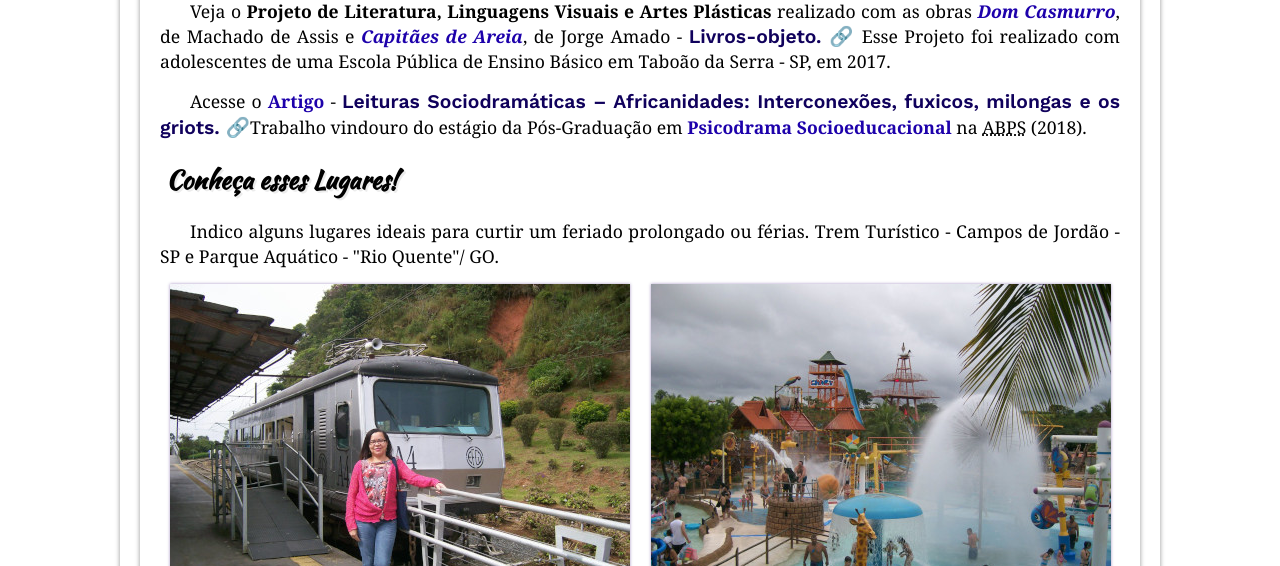
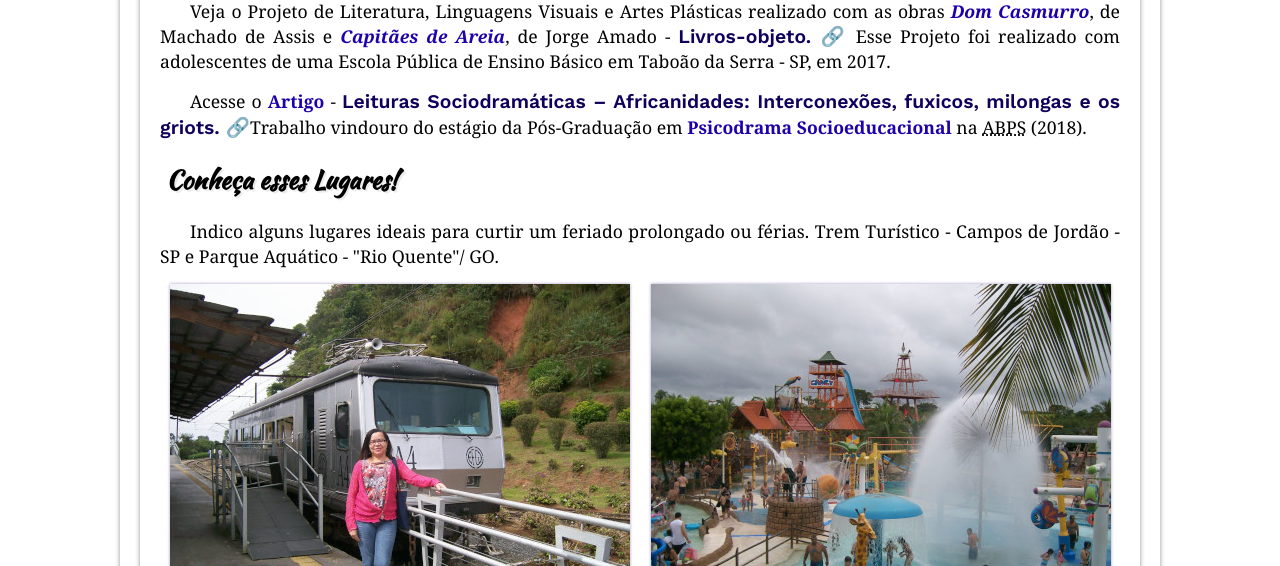
Before and after one commit to profamignez/blog_mignez, a plain HTML site: page index.html in a window 1280 px wide. Shown: the part 534-1100 px from the top of the page. Drawn offline with nearby package versions, Linux system fonts and the light colour scheme.

Commit message:
Perfil
Modificado perfil

```diff
--- a/style.css
+++ b/style.css
@@ -108,7 +108,7 @@ main strong {
     font-weight: bold;
 }
 
-main class {
+main em {
     font-weight: bold;
     color: black;
 }
```
